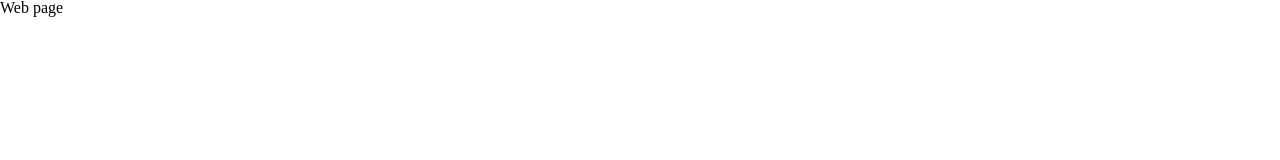
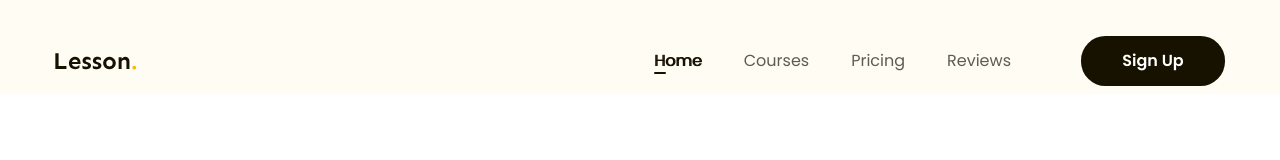
Before and after one commit to vuthithaogiang/du-an-2, a plain HTML site: page index.html in a window 1280 px wide. Shown: the top 160 px of the page. Drawn offline with Linux system fonts and the light colour scheme.

Commit message:
create header: logo + nav bar + button

```diff
--- a/assets/css/style.css
+++ b/assets/css/style.css
@@ -0,0 +1,104 @@
+* {
+    box-sizing: border-box;
+
+}
+
+html {
+    font-size: 62.5%;
+
+}
+
+body {
+    font-size: 1.6rem;
+    font-family: 'Poppins', sans-serif;
+}
+
+/* common */
+.main-content {
+    width: 1170px;
+    max-width: calc(100% - 48px);
+    margin-left: auto;
+    margin-right: auto;
+
+
+}
+
+a {
+    text-decoration: none;
+}
+
+
+.btn{
+    display: inline-block;
+    font-weight: 600;
+    min-width: 118px;
+    line-height: 50px;
+    padding: 0 16px;
+    font-size: 1.6rem;
+    color: #ffffff;
+    text-align: center;
+    background-color: #171100;
+    border-radius: 24.5px;
+
+}
+/* header */
+.header{
+    background: #FFFCF4;
+}
+
+.header.fixed{
+    position: sticky;
+    top: -28px;
+
+}
+
+
+.header .body {
+    display: flex;
+    align-items: center;
+    padding: 36px 0 8px;
+}
+
+.nav {
+    margin-left: auto;
+}
+
+.nav ul {
+    display: flex;
+
+}
+
+.nav a {
+    position: relative;
+    font-size: 1.6rem;
+    color: #5F5B53;
+    padding: 8px 21px;
+
+}
+
+.nav li a:hover,
+.nav li.active a {
+    /* font-weight: 600; */
+    text-shadow: 1px 0 0 currentcolor;
+    color: #171100;
+}
+
+.nav li.active a::after {
+    position: absolute;
+    left: 21px;
+    bottom : 6px;
+    content: "";
+    display: block;
+    width: 12px;
+    height: 2px;
+    background: #171100;
+    border-radius: 1px;
+}
+
+.header .sign-up-btn{
+    min-width: 144px;
+}
+
+.header .action{
+    margin-left: 49px;
+}
--- a/index.html
+++ b/index.html
@@ -1,15 +1,58 @@
 <!DOCTYPE html>
 <html lang="en">
+
 <head>
     <meta charset="UTF-8">
     <meta http-equiv="X-UA-Compatible" content="IE=edge">
     <meta name="viewport" content="width=device-width, initial-scale=1.0">
     <title>Web page</title>
+    <link rel="preconnect" href="https://fonts.googleapis.com">
+    <link rel="preconnect" href="https://fonts.gstatic.com" crossorigin>
+    <link
+        href="https://fonts.googleapis.com/css2?family=Montserrat:wght@400;600;900&family=Poppins:ital,wght@0,400;0,600;0,700;1,400&family=Sen:wght@700&display=swap"
+        rel="stylesheet">
     <link rel="stylesheet" href="./assets/css/reset.css">
     <link rel="stylesheet" href="./assets/css/style.css">
+
+
 </head>
+
 <body>
-    <h1>Web page</h1>
+    <main style="height: 5000px">
+        <header class="header fixed">
+            <div class="main-content">
+                <div class="body">
+                    <img src="./assets/images/logo.svg" alt="Lesson." class="logo" />
+                    <!-- nav -->
+                    <nav class="nav">
+                        <ul>
+                            <li class="active">
+                                <a href="#!">Home</a>
+                            </li>
+                            <li>
+                                <a href="#!">Courses</a>
+                            </li>
+                            <li>
+                                <a href="#!">Pricing</a>
+                            </li>
+                            <li>
+                                <a href="#!">Reviews</a>
+                            </li>
+                        </ul>
+                    </nav>
+
+                    <!-- actions -->
+                    <div class="action">
+                        <a href="#!" class="btn sign-up-btn">Sign Up</a>
+                    </div>
+                </div>
+            </div>
+
+        </header>
+
+    </main>
+
 
 </body>
+
 </html>
```
Also changed, not shown: assets/images/logo.svg (added).
